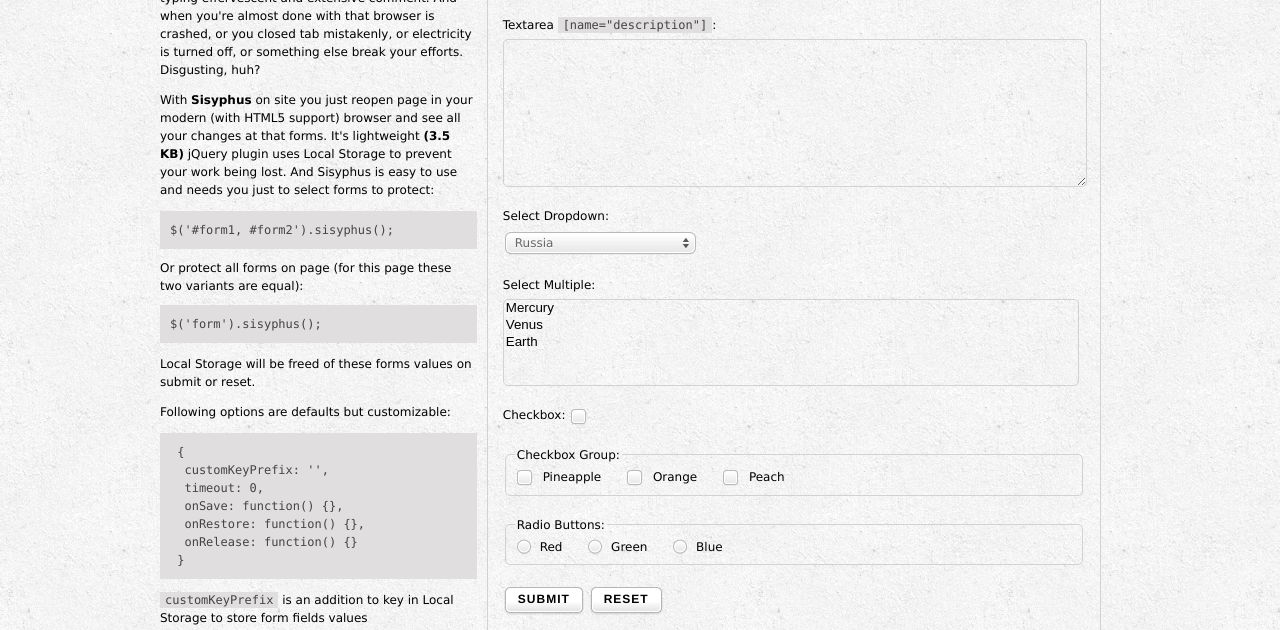
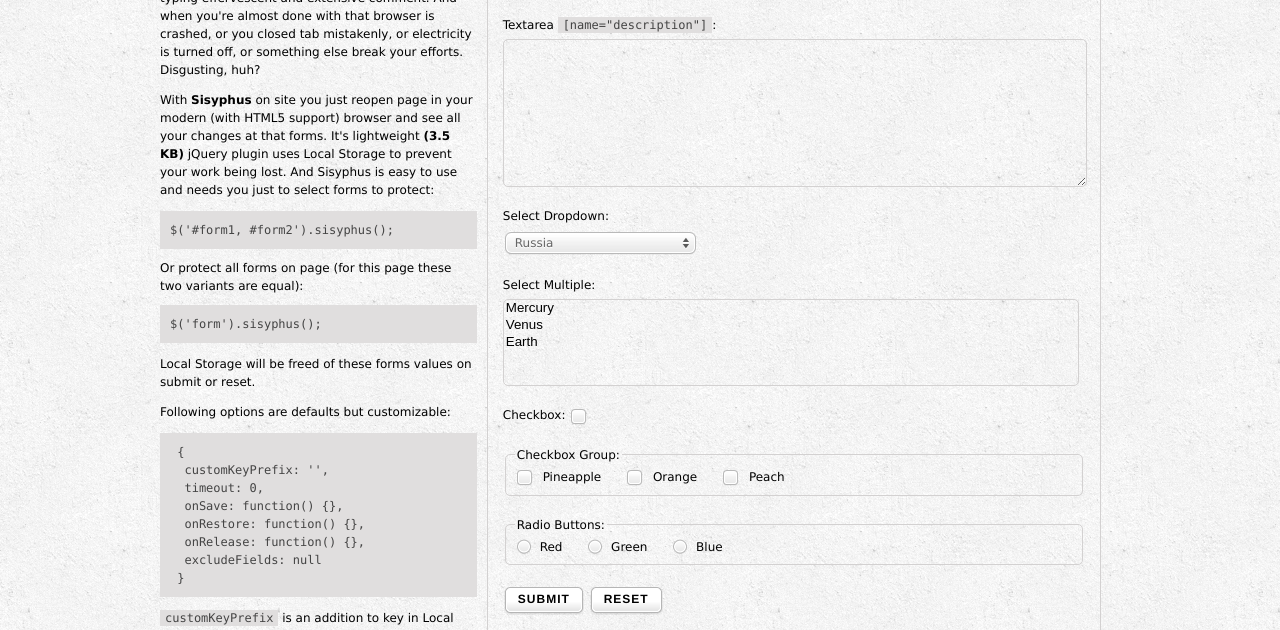
Before and after one commit to simsalabim/sisyphus, a plain HTML site: page index.html in a window 1280 px wide. Shown: the part 322-952 px from the top of the page. Drawn offline with Linux system fonts and the light colour scheme; a script that the page names is missing; a web font is replaced by a local one.

Commit message:
update description

```diff
--- a/index.html
+++ b/index.html
@@ -140,7 +140,8 @@
   timeout: 0,
   onSave: function() {},
   onRestore: function() {},
-  onRelease: function() {}
+  onRelease: function() {},
+  excludeFields: null
  }</pre>
 
           <p><span class="code">customKeyPrefix</span> is an addition to key in Local Storage to store form fields values</p>
```
